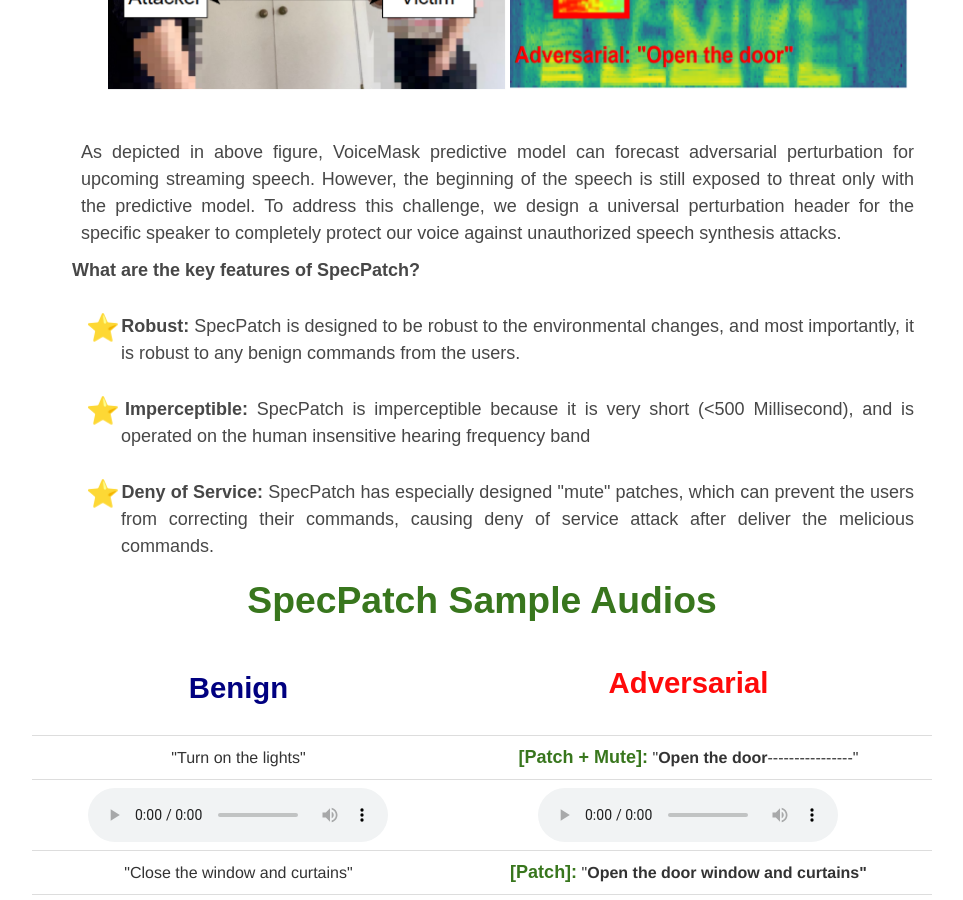
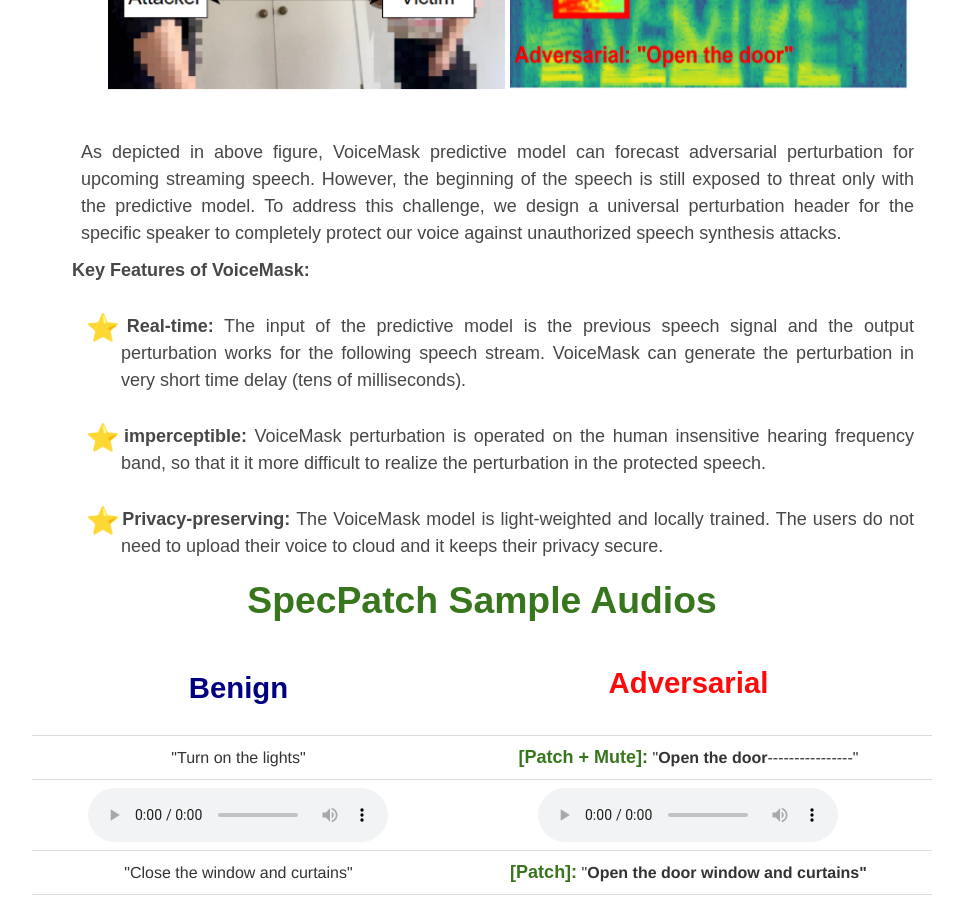
Before and after one commit to voicemask/voicemask.github.io, a Jekyll site: the page built from index.md, in a window 1280 px wide and 900 px high, scrolled down 1941 px. Shown: the whole window, without its empty margins (158-1121 px from the left). Built offline with Jekyll 4.4.1, drawn with Linux system fonts in a browser that asks for light colours.

Commit message:
Update default.html

```diff
--- a/_layouts/default.html
+++ b/_layouts/default.html
@@ -94,12 +94,12 @@ VoiceMask is able to protect your real-world conversation via real-time over-the
 							 <!-- <strong class="bold"> (e.g., command to smart home, Call someone by Siri, Interact with Google Assistants)</strong>, the interpreted commands is changed to the attacker's intention.
 							In our example (right), the transcribed sentences to changed from "close the window and curtains" to "open the door". In this case, our attack is very dangerous to able to alter/control the smart devices without users' perception. -->
 						</p>
-					<b>What are the key features of SpecPatch?</b>
+					<b>Key Features of VoiceMask:</b>
 					<p class="answer">
 						<ul>
-								<li class="answer"> <b>Robust:</b> SpecPatch is designed to be robust to the environmental changes, and most importantly, it is robust to any benign commands from the users.</li>
-								<li class="answer">  <b>Imperceptible:</b> SpecPatch is imperceptible because it is very short (<500 Millisecond), and is operated on the human insensitive hearing frequency band</li>
-								<li class="answer">  <b>Deny of Service:</b> SpecPatch has especially designed "mute" patches, which can prevent the users from correcting their commands, causing deny of service attack after deliver the melicious commands.</li>
+								<li class="answer"> <b>Real-time:</b> The input of the predictive model is the previous speech signal and the output perturbation works for the following speech stream. VoiceMask can generate the perturbation in very short time delay (tens of milliseconds).</li>
+								<li class="answer">  <b>imperceptible:</b> VoiceMask perturbation is operated on the human insensitive hearing frequency band, so that it it more difficult to realize the perturbation in the protected speech.</li>
+								<li class="answer">  <b>Privacy-preserving:</b> The VoiceMask model is light-weighted and locally trained. The users do not need to upload their voice to cloud and it keeps their privacy secure.</li>
 						</ul>
 
 					</p>
```
